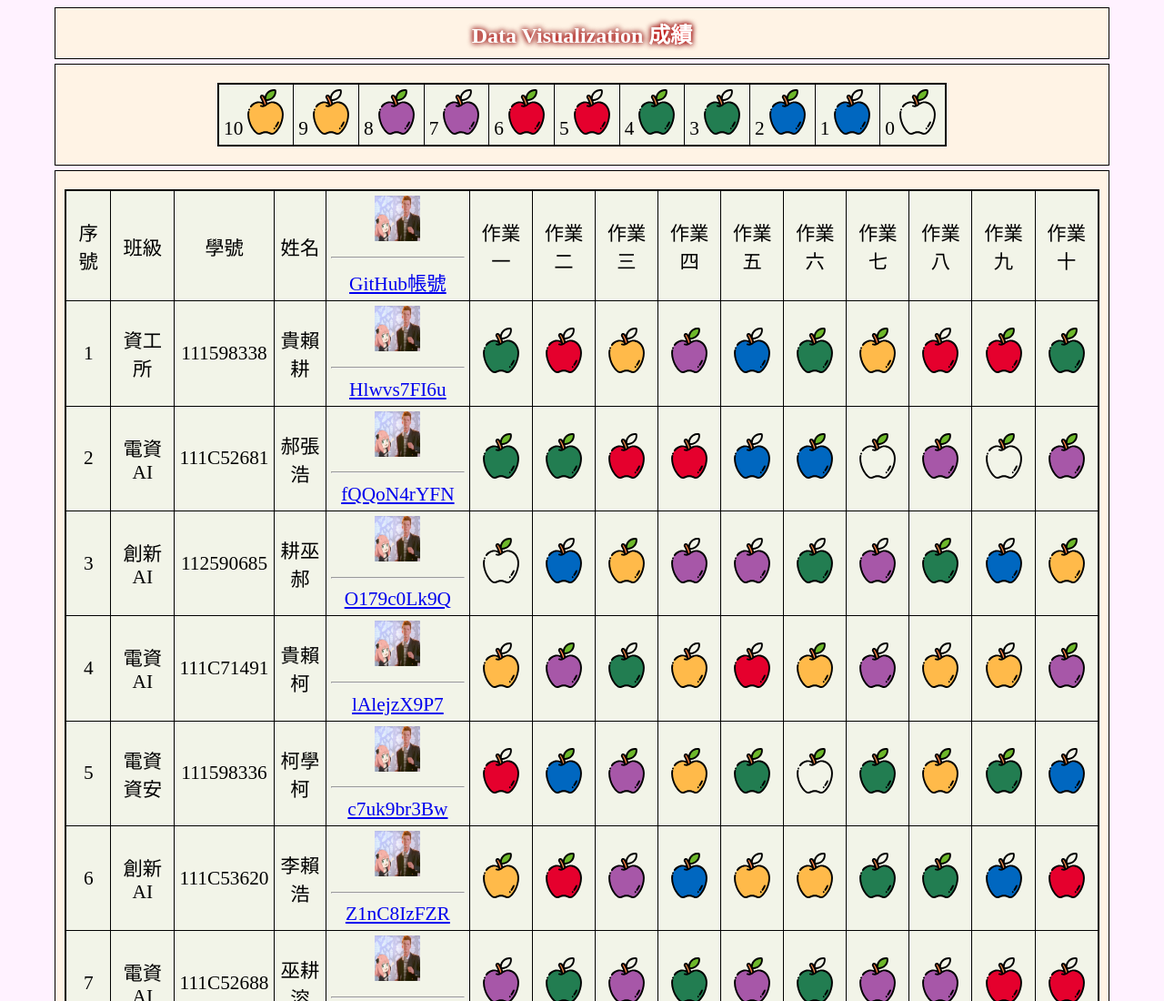
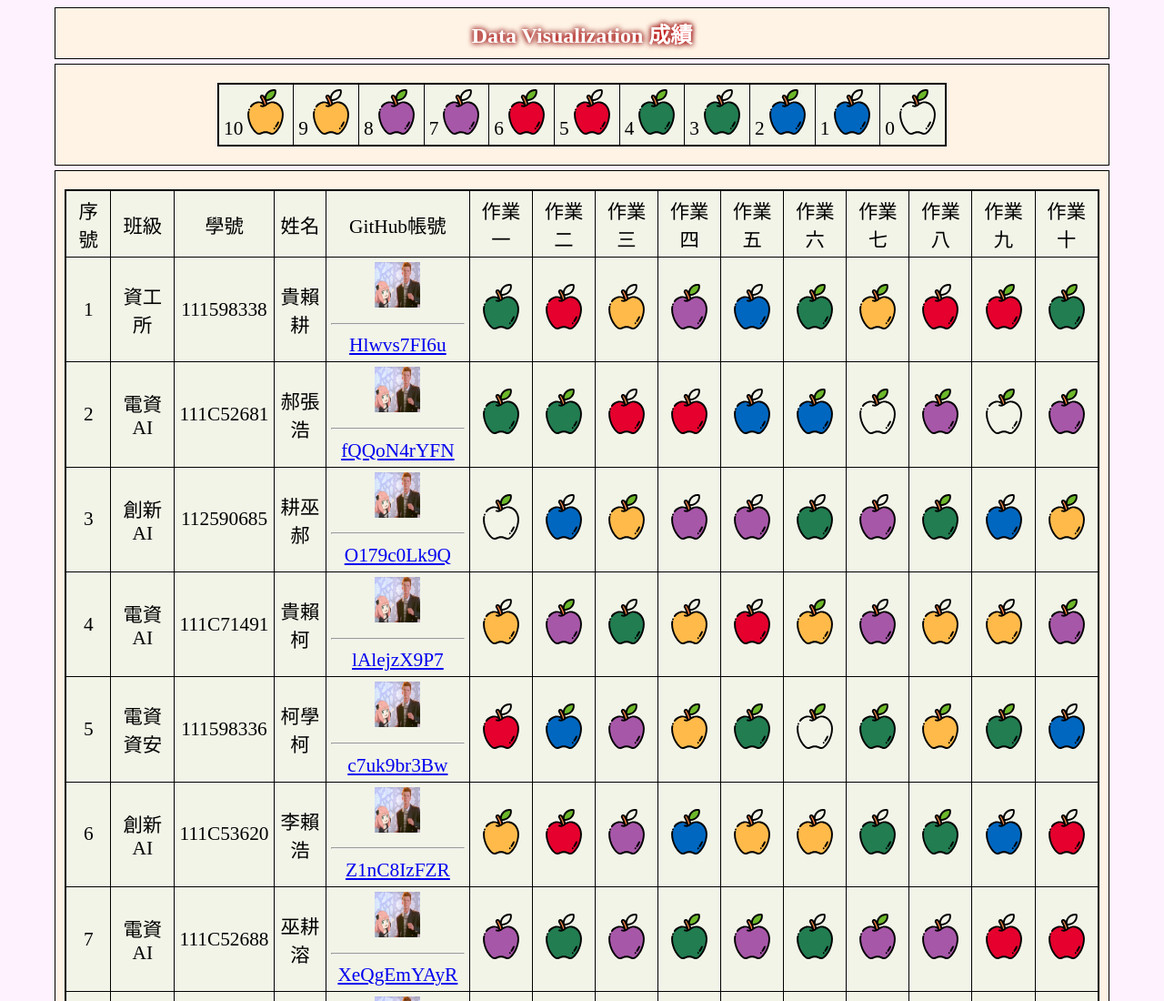
Before and after one commit to occultationtw/vis2023f, a plain HTML site: page hw01/src-medium-v7/index.html in a window 1280 px wide. Shown: the top 1100 px of the page at 91% size. Drawn offline with Linux system fonts and the light colour scheme; a web font is replaced by a local one.

Commit message:
Update index.html

```diff
--- a/hw01/src-medium-v7/index.html
+++ b/hw01/src-medium-v7/index.html
@@ -167,7 +167,7 @@
         .enter()
         .append("td")
         .html((d, i) => {
-            if (i == 4 && d != 'GitHub 帳號') {
+            if (i == 4 && d != 'GitHub帳號') {
                 const photo = '../HAHAHA.png';
                 return '<img src="' + photo + '">' + '<hr><a href="https://github.com/' + d + '/vis2023f/" target="_blank">' + d + '</a>';
             } else if (i == 0 || i == 2 || isNaN(d)) {
```
